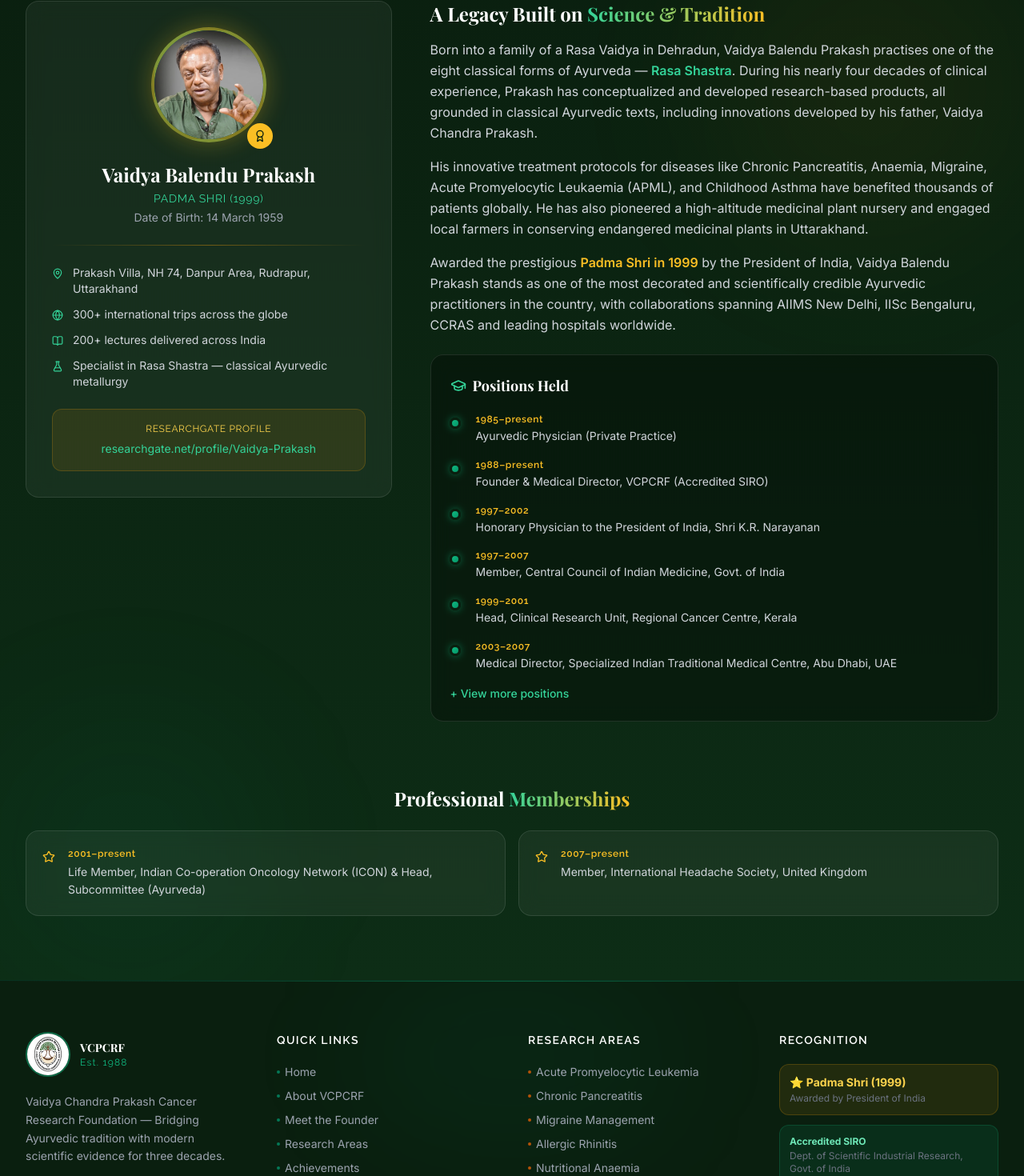
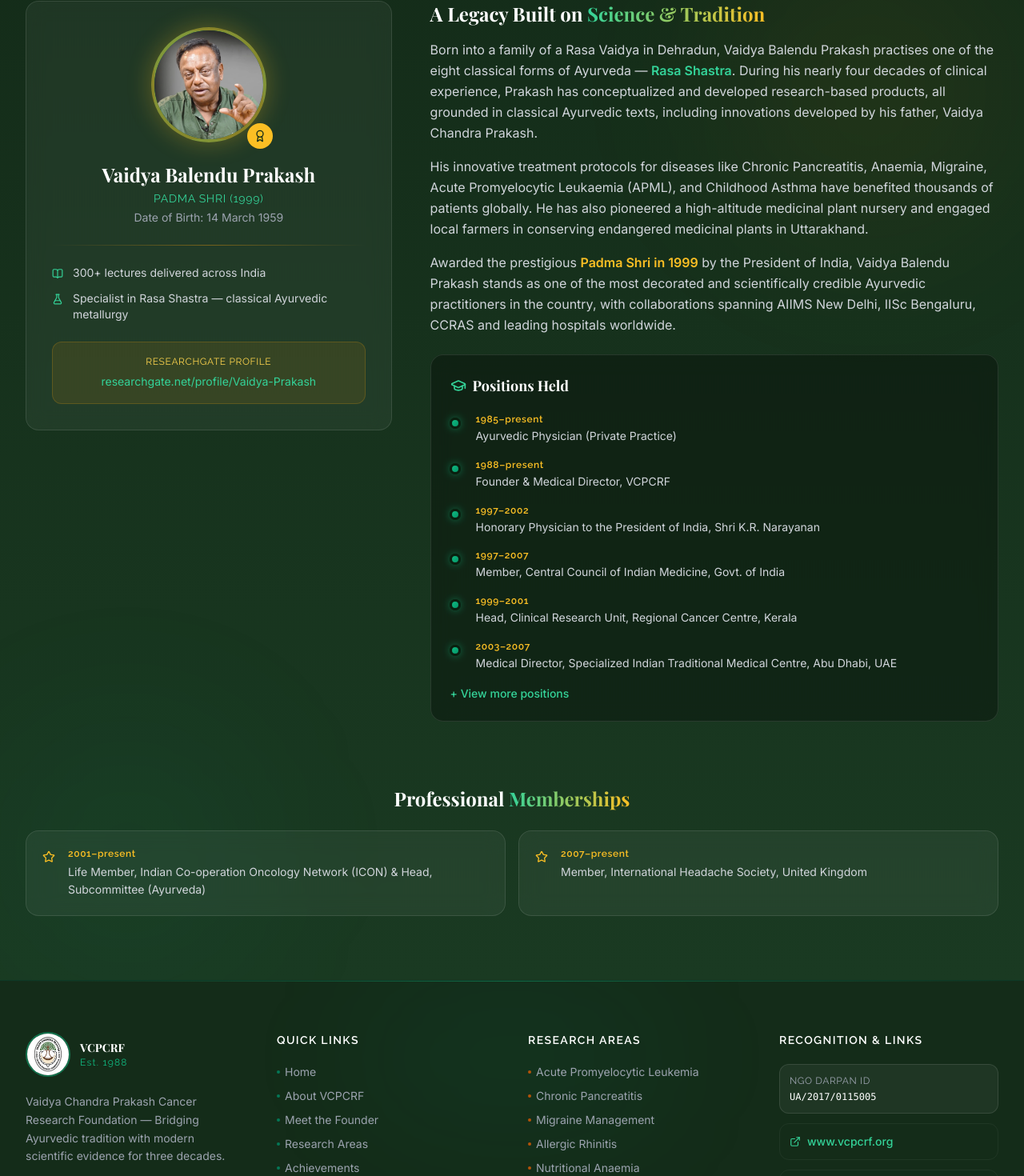
Before and after one commit to Iaak12/vcprcf, a React (Vite) app in the folder frontend/: page /founder in a window 1280 px wide. Shown: the part 572-2042 px from the top of the page at 80% size. Built offline with nearby package versions, Linux system fonts and the light colour scheme; a web font is replaced by a local one.

Commit message:
Apply user feedback on text, theme, and sections

```diff
--- a/frontend/src/components/About.jsx
+++ b/frontend/src/components/About.jsx
@@ -27,11 +27,8 @@ const pillars = [
 const highlights = [
   '30+ years of continuous research',
   '40+ peer-reviewed publications',
-  '3 patents granted and filed',
-  'Dedicated research laboratory since 1996',
+  '3 Patents',
   'Advanced XRD facility installed in 2025',
-  'Accredited SIRO by DSIR, Govt. of India',
-  '2700+ pancreatitis patients enrolled',
   'NGO Darpan Unique ID: UA/2017/0115005',
 ];
 
--- a/frontend/src/components/Achievements.jsx
+++ b/frontend/src/components/Achievements.jsx
@@ -2,7 +2,6 @@ import React, { useEffect, useRef } from 'react';
 import { Trophy, Star, Medal, Crown } from 'lucide-react';
 
 const awards = [
-  { year: '1999', title: 'Padma Shri', body: 'Awarded by H.E. President of India', highlight: true },
   { year: '1998', title: 'National Citizen Award–1996', body: 'Awarded by H.E. Sh. K.R. Narayanan, President of India' },
   { year: '2000', title: 'Best Ayurvedic Physician–98', body: 'Awarded by Hon\'ble Smt. Sheela Dixit, Chief Minister of Delhi' },
   { year: '2001', title: 'Pride of Doon', body: 'Awarded by Sh. Nityanand Swami, CM Uttarakhand & H.E. Sh. S.S. Barnala, Governor Uttarakhand' },
--- a/frontend/src/components/Footer.jsx
+++ b/frontend/src/components/Footer.jsx
@@ -109,20 +109,21 @@ export default function Footer() {
 
           {/* Recognition & Links */}
           <div>
-            <h4 className="text-white font-semibold font-display text-sm uppercase tracking-widest mb-5">Recognition</h4>
+            <h4 className="text-white font-semibold font-display text-sm uppercase tracking-widest mb-5">Recognition & Links</h4>
             <div className="space-y-3">
-              <div className="p-3 rounded-xl bg-gold-500/10 border border-gold-500/20">
-                <p className="text-gold-300 font-bold text-sm">⭐ Padma Shri (1999)</p>
-                <p className="text-gray-500 text-xs mt-0.5">Awarded by President of India</p>
-              </div>
-              <div className="p-3 rounded-xl bg-emerald-500/10 border border-emerald-500/20">
-                <p className="text-emerald-300 font-bold text-xs">Accredited SIRO</p>
-                <p className="text-gray-500 text-xs mt-0.5">Dept. of Scientific Industrial Research, Govt. of India</p>
-              </div>
               <div className="p-3 rounded-xl bg-white/5 border border-white/10">
                 <p className="text-gray-400 text-xs font-display uppercase tracking-wider mb-1">NGO Darpan ID</p>
                 <p className="text-white text-xs font-mono">UA/2017/0115005</p>
               </div>
+              <a
+                href="https://www.vcpcrf.org"
+                target="_blank"
+                rel="noopener noreferrer"
+                className="flex items-center gap-2 text-emerald-400 hover:text-emerald-300 transition-colors text-sm font-medium p-3 rounded-xl bg-white/3 hover:bg-white/5 border border-white/5 hover:border-emerald-500/20"
+              >
+                <ExternalLink size={14} />
+                www.vcpcrf.org
+              </a>
               <a
                 href="https://www.researchgate.net/profile/Vaidya-Prakash"
                 target="_blank"
--- a/frontend/src/components/Founder.jsx
+++ b/frontend/src/components/Founder.jsx
@@ -3,7 +3,7 @@ import { Award, MapPin, Globe, BookOpen, FlaskConical, GraduationCap, Star } fro
 
 const positions = [
   { period: '1985–present', role: 'Ayurvedic Physician (Private Practice)' },
-  { period: '1988–present', role: 'Founder & Medical Director, VCPCRF (Accredited SIRO)' },
+  { period: '1988–present', role: 'Founder & Medical Director, VCPCRF' },
   { period: '1997–2002', role: 'Honorary Physician to the President of India, Shri K.R. Narayanan' },
   { period: '1997–2007', role: 'Member, Central Council of Indian Medicine, Govt. of India' },
   { period: '1999–2001', role: 'Head, Clinical Research Unit, Regional Cancer Centre, Kerala' },
@@ -83,16 +83,8 @@ export default function Founder({ hideBanner }) {
 
               <div className="space-y-3 text-left">
                 <div className="flex items-start gap-3">
-                  <MapPin size={14} className="text-emerald-400 mt-1 flex-shrink-0" />
-                  <span className="text-gray-300 text-sm">Prakash Villa, NH 74, Danpur Area, Rudrapur, Uttarakhand</span>
-                </div>
-                <div className="flex items-start gap-3">
-                  <Globe size={14} className="text-emerald-400 mt-1 flex-shrink-0" />
-                  <span className="text-gray-300 text-sm">300+ international trips across the globe</span>
-                </div>
-                <div className="flex items-start gap-3">
                   <BookOpen size={14} className="text-emerald-400 mt-1 flex-shrink-0" />
-                  <span className="text-gray-300 text-sm">200+ lectures delivered across India</span>
+                  <span className="text-gray-300 text-sm">300+ lectures delivered across India</span>
                 </div>
                 <div className="flex items-start gap-3">
                   <FlaskConical size={14} className="text-emerald-400 mt-1 flex-shrink-0" />
--- a/frontend/src/components/Hero.jsx
+++ b/frontend/src/components/Hero.jsx
@@ -73,14 +73,6 @@ export default function Hero() {
       {/* Content */}
       <div className="container-max relative z-10 px-4 sm:px-6 lg:px-8 pt-28 pb-20">
         <div className="max-w-4xl mx-auto text-center">
-          {/* Badge */}
-          <div className="inline-flex items-center gap-2 bg-emerald-900/50 border border-emerald-700/50 rounded-full px-5 py-2 mb-8 animate-fade-in">
-            <Award size={14} className="text-gold-400" />
-            <span className="text-emerald-300 text-xs font-display font-semibold tracking-widest uppercase">
-              Padma Shri Awarded Research Foundation
-            </span>
-          </div>
-
           {/* Logo */}
           <div className="flex justify-center mb-8">
             <div className="relative">
@@ -113,7 +105,7 @@ export default function Hero() {
           </p>
 
           <p className="text-gray-400 text-sm mb-12 font-display tracking-wider uppercase">
-            Rudrapur, Uttarakhand, India &nbsp;·&nbsp; Est. 1988 &nbsp;·&nbsp; Accredited SIRO
+            Est. 1988
           </p>
 
           {/* CTA Buttons */}
--- a/frontend/tailwind.config.js
+++ b/frontend/tailwind.config.js
@@ -33,11 +33,11 @@ export default {
           900: '#78350f',
         },
         forest: {
-          900: '#0a1f0f',
-          800: '#0d2d16',
-          700: '#133d20',
-          600: '#1a5229',
-          500: '#22703a',
+          900: '#142c19',
+          800: '#1a3a22',
+          700: '#204a2c',
+          600: '#285e38',
+          500: '#327845',
         }
       },
       fontFamily: {
```
